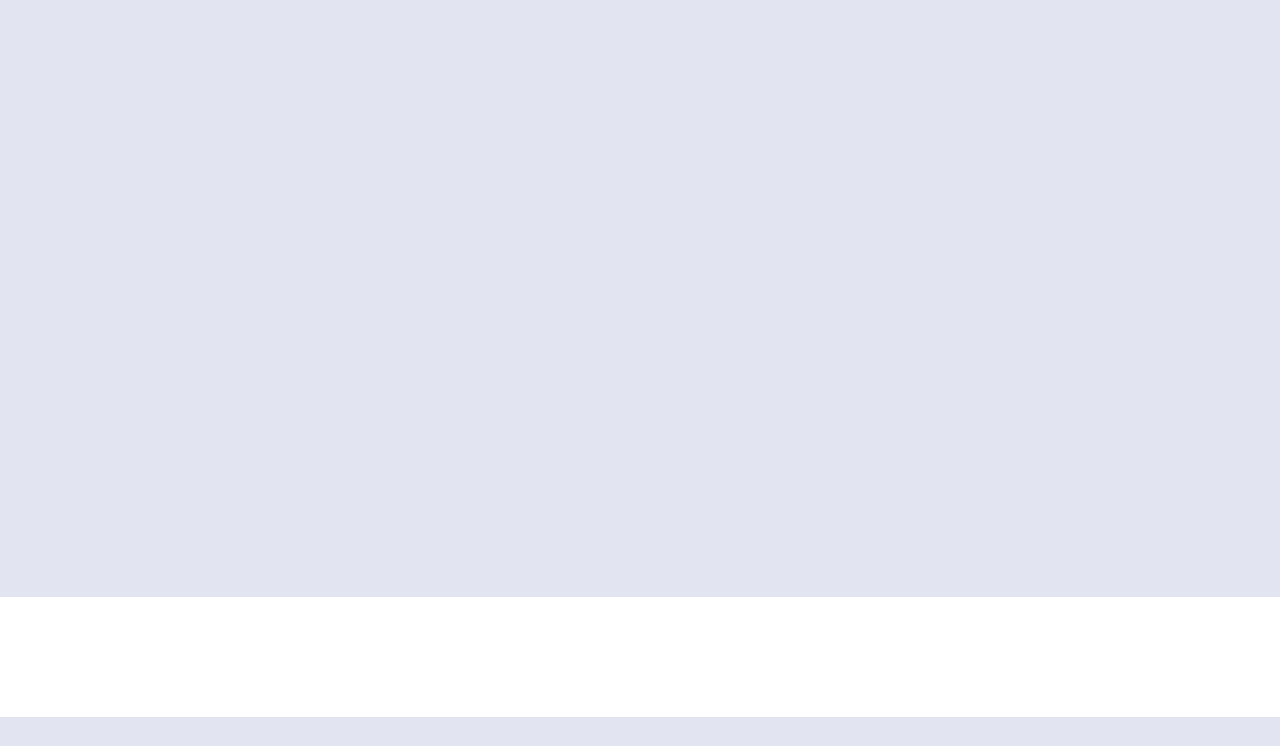
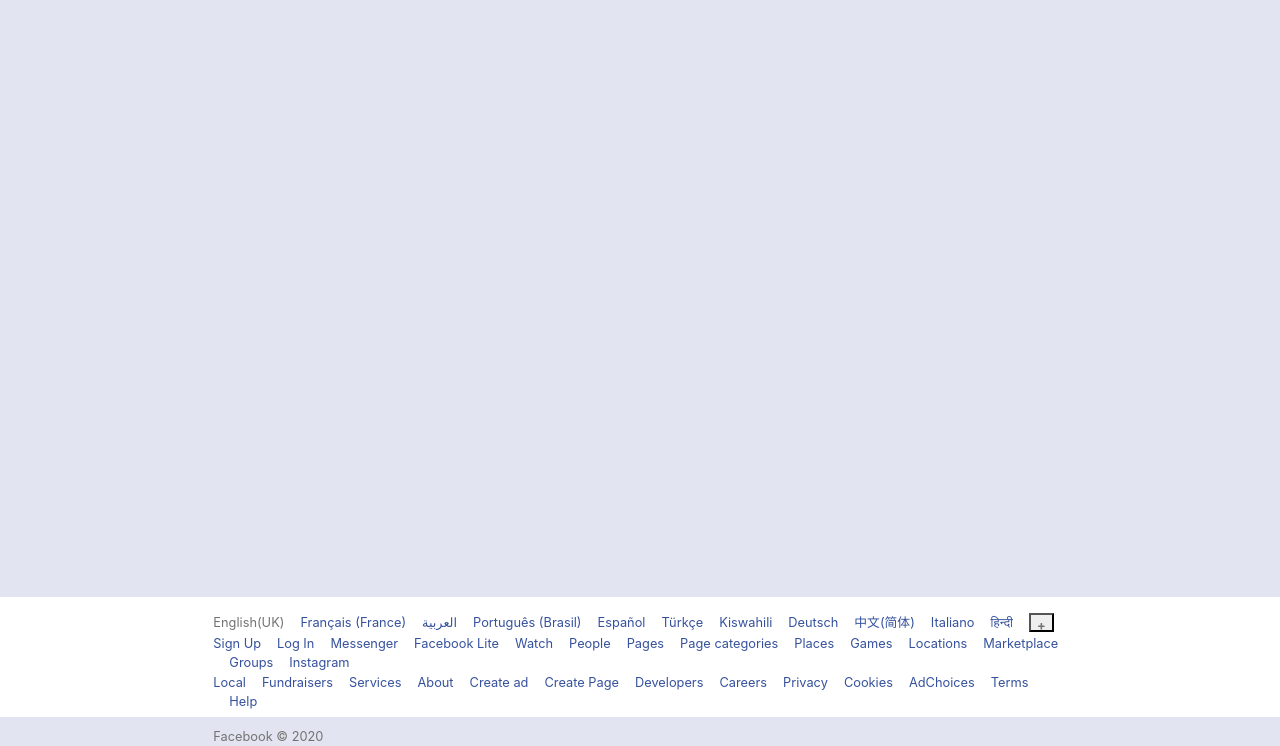
Before and after one commit to briantical/FacebookClone, a plain HTML site: page index.html in a window 1280 px wide. Shown: the part 83-829 px from the top of the page. Before the commit the page ends 800 px from the top, so only its background shows below. Drawn offline with Linux system fonts and the light colour scheme.

Commit message:
Added the footer section

```diff
--- a/css/styles.css
+++ b/css/styles.css
@@ -27,6 +27,28 @@ body {
   position: absolute;
   bottom: 0px;
   background-color: rgb(255, 255, 255);
+  color: rgb(54, 82, 157);
+  font-size: 0.8rem;
+}
+
+.fb_languages {
+  margin-top: 1rem;
+  border-bottom: 2px solid rgb(255, 255, 255);
+}
+
+.fb_services {
+  margin-bottom: 1rem;
+}
+
+#fb_footer a {
+  text-decoration: none;
+  color: rgb(54, 82, 157);
+  padding-left: 1rem;
+}
+
+#fb_footer a:hover {
+  text-decoration: underline;
+  color: rgb(54, 82, 157);
 }
 
 .commons {
@@ -46,3 +68,19 @@ body {
   height: 20px;
   width: 100px;
 }
+
+.fb_links {
+  text-decoration: none;
+  color: rgb(153, 178, 220);
+}
+.fb_links:hover {
+  text-decoration: underline;
+  color: rgb(153, 178, 220);
+}
+
+.btn_lang {
+  font-weight: bold;
+  color: rgb(115, 115, 115);
+  height: 1.2rem;
+  margin-left: 1rem;
+}
--- a/index.html
+++ b/index.html
@@ -35,6 +35,7 @@
   </head>
   <body>
     <div class="container-fluid">
+      <!-- Facebook header -->
       <div class="row commons" id="fb_header">
         <div class="col-md-8">
           <img
@@ -77,7 +78,7 @@
                   id="emailHelp"
                   class="form-text"
                   style="font-size: 0.6rem; height: 0.6rem; color: rgb(153, 178, 220);"
-                  >Forgotten account?</small
+                  ><a href="#" class="fb_links">Forgotten account?</a></small
                 >
               </div>
               <div class="col commons" style="height: 100%;">
@@ -93,8 +94,48 @@
           </form>
         </div>
       </div>
+
+      <!-- Facebook Content -->
       <div class="row" id="fb_main"></div>
-      <div class="row" id="fb_footer"></div>
+
+      <!-- Facebook Footer -->
+      <div class="row" id="fb_footer">
+        <div class="col-md-2"></div>
+        <div class="col-md-8">
+          <div class="row fb_languages">
+            <span style="color: rgb(115, 115, 115);">English(UK) </span>
+            <a href="">Français (France)</a> <a href=""> العربية</a>
+            <a href="">Português (Brasil)</a> <a href="">Español</a>
+            <a href="">Türkçe</a> <a href="">Kiswahili</a>
+            <a href="">Deutsch</a> <a href="">中文(简体)</a>
+            <a href="">Italiano</a> <a href="">हिन्दी</a>
+            <button class="btn_lang">+</button>
+          </div>
+          <div class="row">
+            <a style="padding-left: 0px;" href="">Sign Up</a>
+            <a href="">Log In</a> <a href="">Messenger</a>
+            <a href="">Facebook Lite</a> <a href="">Watch</a>
+            <a href="">People</a> <a href="">Pages</a>
+            <a href="">Page categories</a> <a href="">Places</a>
+            <a href="">Games </a> <a href="">Locations</a>
+            <a href="">Marketplace</a> <a href="">Groups</a>
+            <a href="">Instagram</a>
+          </div>
+          <div class="row fb_services">
+            <a style="padding-left: 0px;" href="">Local</a>
+            <a href="">Fundraisers</a> <a href="">Services</a>
+            <a href="">About</a> <a href="">Create ad</a>
+            <a href="">Create Page</a> <a href="">Developers</a>
+            <a href="">Careers</a> <a href="">Privacy</a>
+            <a href="">Cookies</a> <a href="">AdChoices</a>
+            <a href="">Terms</a> <a href="">Help</a>
+          </div>
+          <div class="row" style="color: rgb(115, 115, 115);">
+            Facebook &copy 2020
+          </div>
+        </div>
+        <div class="col-md-2"></div>
+      </div>
     </div>
     <script src="js/bootstrap/bootstrap.js"></script>
     <script src="js/bootstrap/jquery.js"></script>
```
